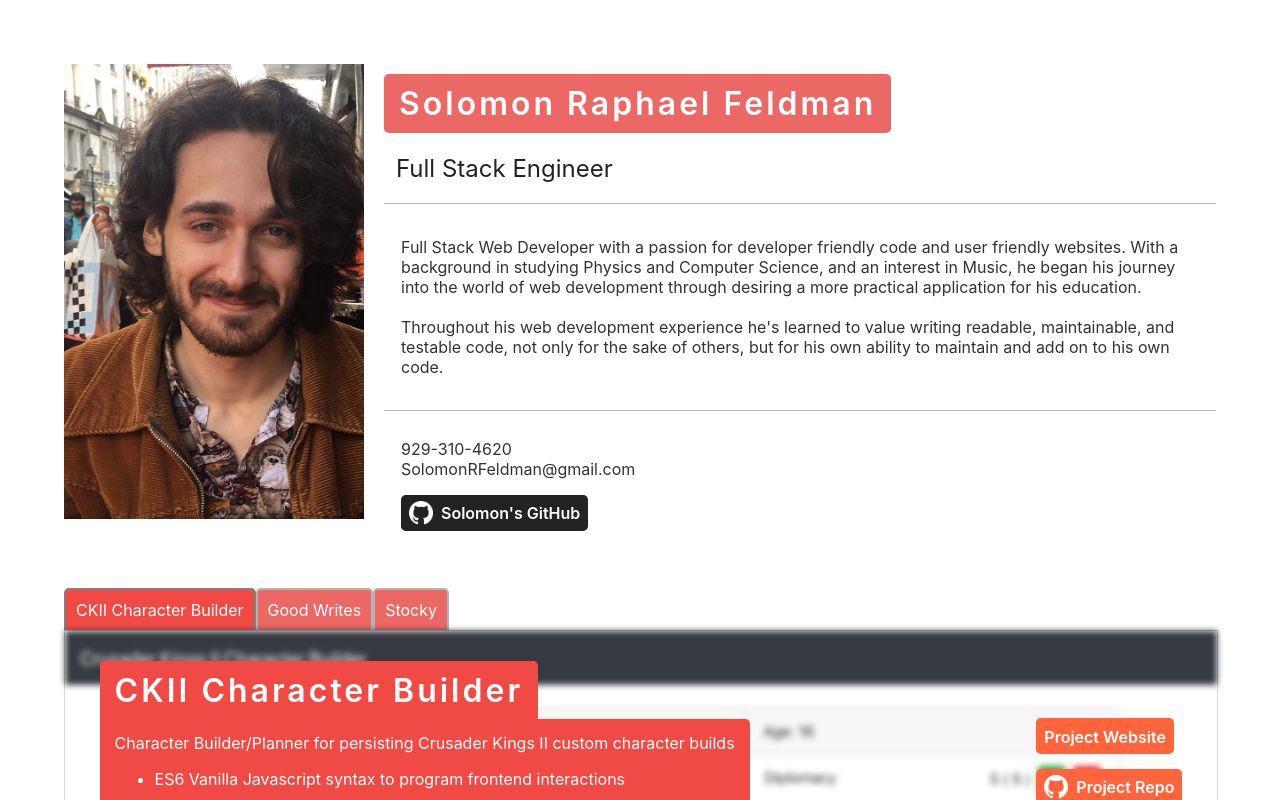
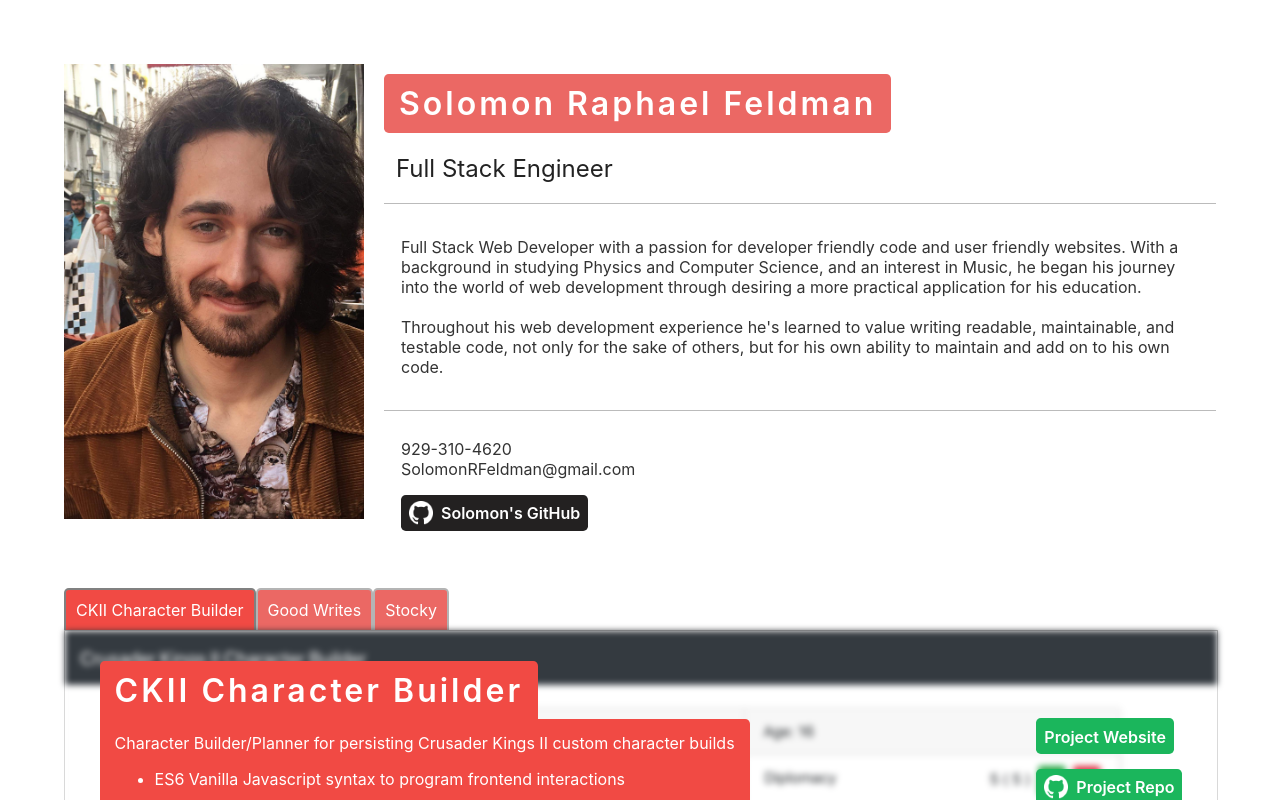
Before and after one commit to SolomonRFeldman/solomon-r-feldman-portfolio, a React (Create React App) app: page / in a window 1280 px wide. Shown: the top 800 px of the page. Built offline with nearby package versions, Linux system fonts and the light colour scheme.

Commit message:
makes links a slightly more pleasent color

```diff
--- a/src/components/Project/Project.css
+++ b/src/components/Project/Project.css
@@ -88,7 +88,7 @@
 .Project-link {
   display: block;
   color: #fff;
-  background-color: rgb(255, 100, 61);
+  background-color: rgb(27, 182, 92);
   padding: 6px;
   padding-left: 8px;
   padding-right: 8px;
```
